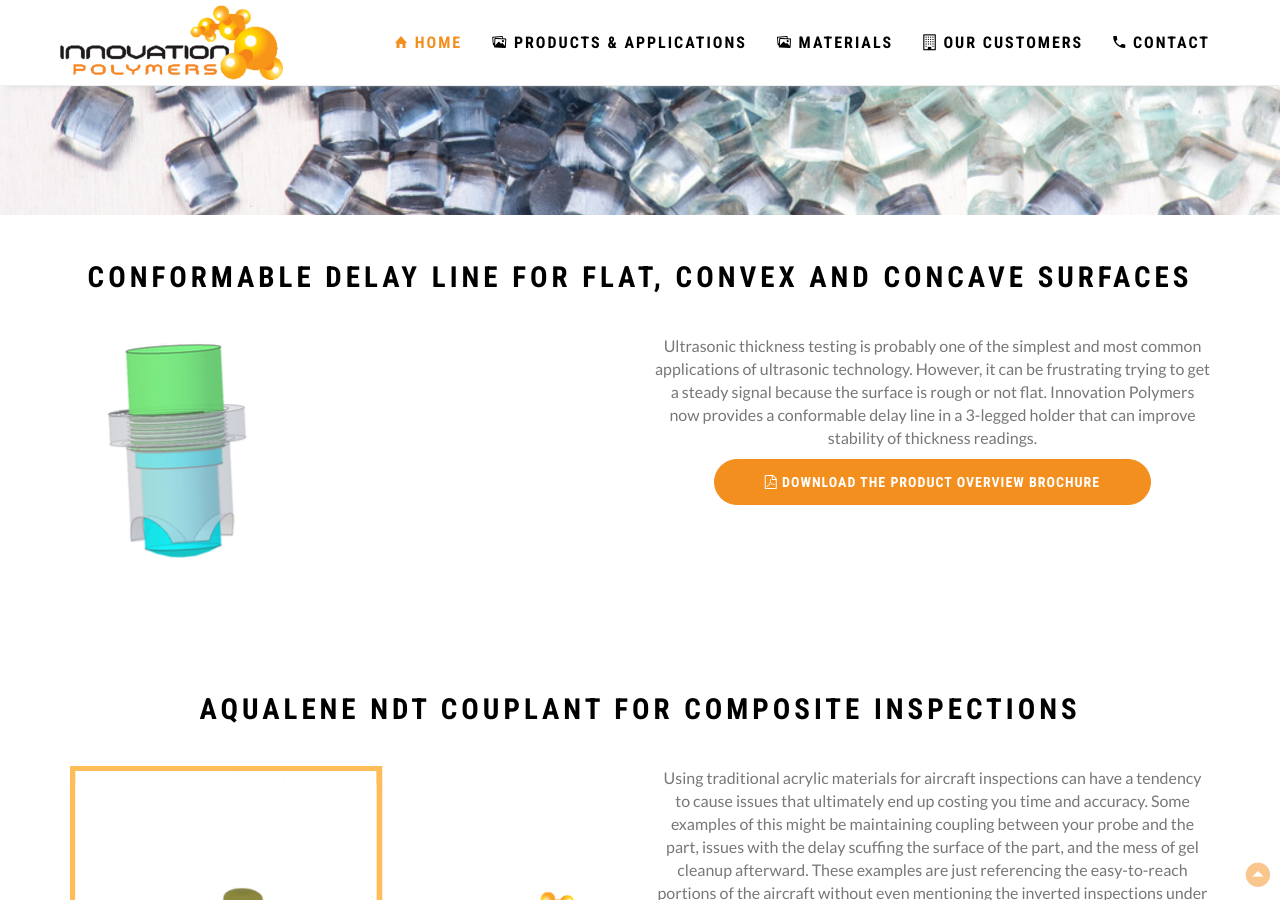
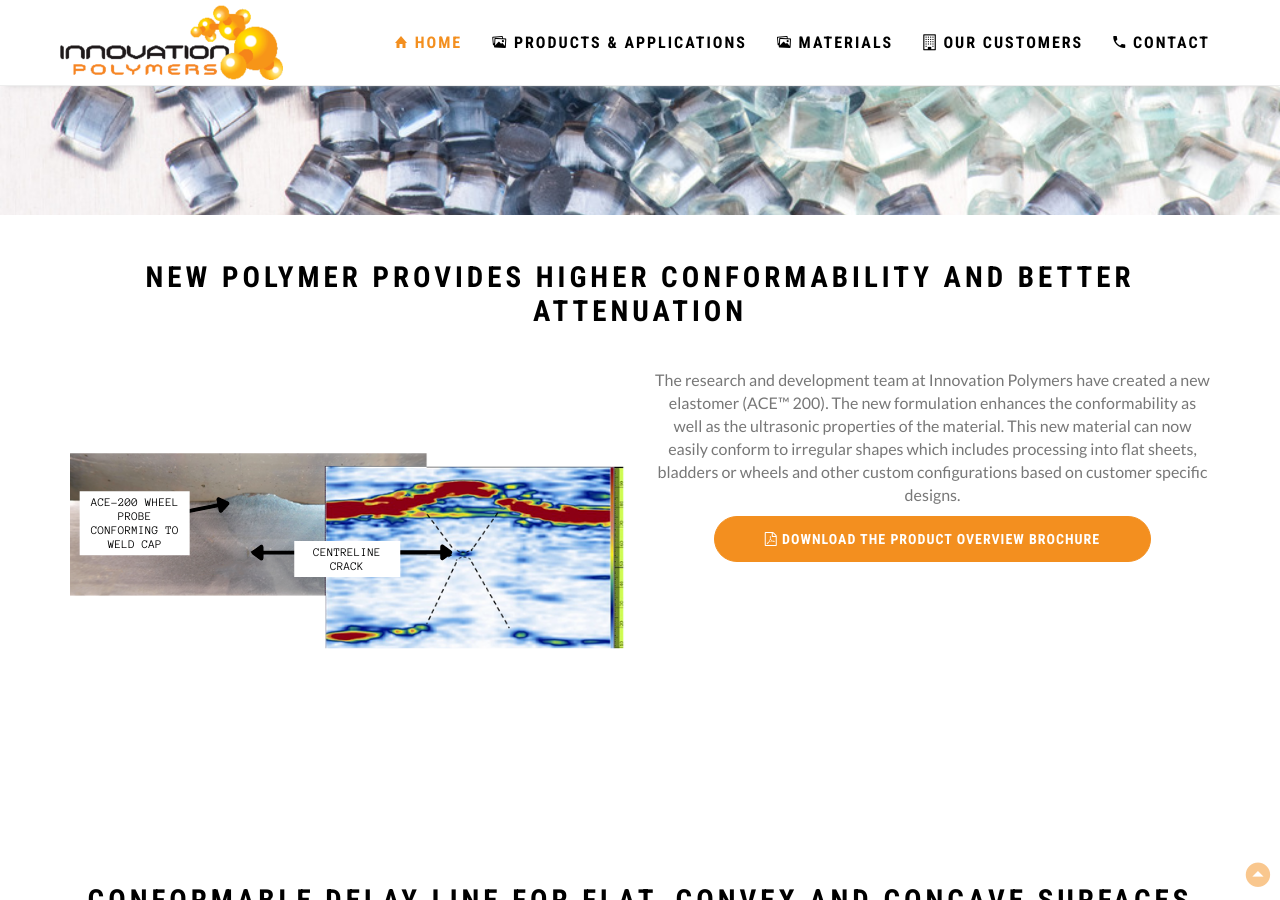
Before and after one commit to coreymartella/innovationpolymers, a Jekyll site: the page built from index.html, in a window 1280 px wide and 900 px high, scrolled down 425 px. Built offline with Jekyll 4.4.1, drawn with Linux system fonts in a browser that asks for light colours; nearby versions of some CDN libraries; some web fonts are replaced.

Commit message:
New ACE200 product

```diff
--- a/Gemfile
+++ b/Gemfile
@@ -1,2 +1,3 @@
 source 'https://rubygems.org'
-gem 'github-pages', group: :jekyll_plugins
+gem 'github-pages', '>=226', group: :jekyll_plugins
+gem "webrick", "~> 1.7"
--- a/index.html
+++ b/index.html
@@ -115,8 +115,29 @@
           </div>
         </section>
 
+        <section id="new_product_20210503" class="padd-section">
+            <div class="container">
+                <div class="row margin-btm-20">
+                    <div class="col-md-12">
+                        <h3 class="heading-sec">New Polymer Provides Higher Conformability and Better Attenuation</h3>
+                    </div>
+                    <div class="col-md-6 text-center" style="padding-bottom: 20px;">
+                      <img src="/images/ACE 200 announcement website image.png" class="img-responsive">
+                    </div>
+                   <div class="col-md-6 text-center">
+                      <p>
+                        The research and development team at Innovation Polymers have created a new elastomer (ACE™ 200). The new formulation enhances the conformability as well as the ultrasonic properties of the material. This new material can now easily conform to irregular shapes which includes processing into flat sheets, bladders or wheels and other custom configurations based on customer specific designs.
+                      </p>
+                      <a href="/assets/pdfs/ACE 200 Announcement April 9 2022.pdf" class="btn theme-btn-color btn-big btn-radius">
+                        <i class="fa fa-file-pdf-o"></i>
+                        Download the product overview brochure
+                      </a>
+                    </div>
 
-        <section id="new_product" class="padd-section">
+                </div>
+            </div>
+        </section>
+        <section id="new_product_20220502" class="padd-section">
             <div class="container">
                 <div class="row margin-btm-20">
                     <div class="col-md-12">
@@ -137,7 +158,8 @@
 
                 </div>
             </div>
-        </section>        <section id="new_product" class="padd-section">
+        </section>
+        <section id="new_product_20210501" class="padd-section">
             <div class="container">
                 <div class="row margin-btm-20">
                     <div class="col-md-12">
@@ -159,7 +181,7 @@
                 </div>
             </div>
         </section>
-        <section id="new_product" class="padd-section">
+        <section id="new_product_20210500" class="padd-section">
             <div class="container">
                 <div class="row margin-btm-20">
                     <div class="col-md-12">
@@ -188,7 +210,7 @@
         </section>
 
 
-        <section id="new_product" class="padd-section">
+        <section id="new_product_20210430" class="padd-section">
             <div class="container">
                 <div class="row margin-btm-20">
                     <div class="col-md-12">
@@ -214,7 +236,7 @@
             </div>
         </section>
 
-        <section id="new_product_2" class="padd-section">
+        <section id="new_product_20210429" class="padd-section">
             <div class="container">
                 <div class="row margin-btm-20">
                     <div class="col-md-12">
```
Also changed, not shown: Gemfile.lock, images/ACE 200 announcement website image.png (added), 1 other file.
